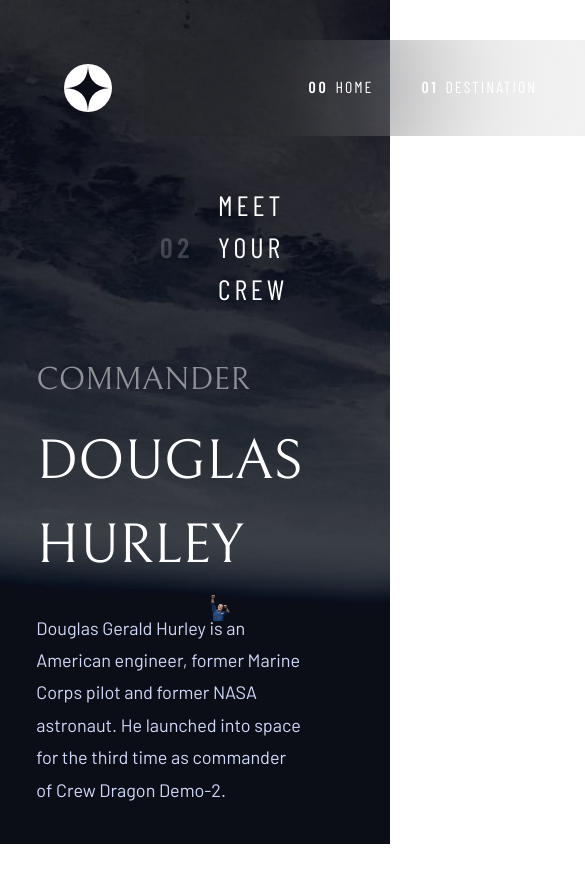
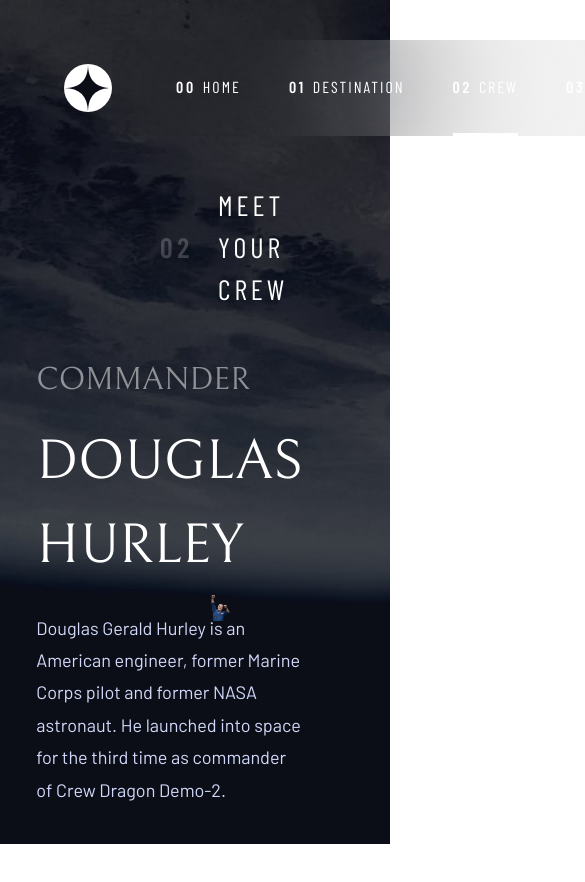
Before and after one commit to payman-hoseini/space-tourism-multi-page, a Next.js app: page /crew in a window 390 px wide. Shown: the top 882 px of the page, 585 px wide, since content can reach past the window. Built offline with nearby package versions, Linux system fonts and the light colour scheme.

Commit message:
responsive home page and destination page 90%

```diff
--- a/src/app/components/desHero.tsx
+++ b/src/app/components/desHero.tsx
@@ -25,24 +25,24 @@
 
     }
     return (
-        <div className="mx-40 mb-12 h-[70%]">
-            <div className="grid grid-cols-2 gap-x-8 h-full  place-content-center">
-                <div>
+        <div className="mx-40 mt-6 lg:mb-12 md:mb-10 h-[70%]">
+            <div className="grid grid-cols-1 lg:grid-cols-2 lg:gap-x-8 lg:h-full  place-content-center">
+                <div className="my-5">
                     <img src={desValue.images.png} alt={desValue.name}/>
                 </div>
-                <div>
+                <div className="md:mt-8 lg:mt-0 md:flex md:flex-col md:items-center lg:block">
                     <div className="flex">
                         <button ref={btnMoonRef} onClick={destSelector} className={`text-white font-Barlow-Condensed tracking-[2px] pb-2 mr-8 border-b-4 border-b-transparent hover:border-b-white/45 duration-700 ${desValue.name == 'Moon' ? "border-b-white" : ""}`}>MOON</button>
                         <button ref={btnMarsRef} onClick={destSelector} className={`text-white font-Barlow-Condensed tracking-[2px] pb-2 mr-8 border-b-4 border-b-transparent hover:border-b-white/45 duration-700 ${desValue.name == 'Mars' ? "border-b-white" : ""}`}>MARS</button>
                         <button ref={btnEurRef} onClick={destSelector} className={`text-white font-Barlow-Condensed tracking-[2px] pb-2 mr-8 border-b-4 border-b-transparent hover:border-b-white/45 duration-700 ${desValue.name == 'Europa' ? "border-b-white" : ""}`}>EUROPA</button>
                         <button ref={btnTitanRef} onClick={destSelector} className={`text-white font-Barlow-Condensed tracking-[2px] pb-2 border-b-4 border-b-transparent hover:border-b-white/45 duration-700 ${desValue.name == 'Titan' ? "border-b-white" : ""}`}>TITAN</button>
                     </div>
-                    <div>
-                        <div className="py-10 border-b border-b-white/30 w-[80%]">
+                    <div className="md:text-center lg:text-start">
+                        <div className="lg:py-10 py-6 border-b border-b-white/30 lg:w-[80%]">
                             <h2 className="text-[100px] leading-normal font-Bellefair text-white">{desValue.name.toUpperCase()}</h2>
                             <p className="text-lg text-Blue-300 font-Barlow text-balance leading-[1.8]">{desValue.description}</p>
                         </div>
-                        <div className="mt-10 flex w-full space-x-6">
+                        <div className="lg:mt-10 md:mt-6 flex w-full space-x-6">
                             <div className="basis-1/2">
                                 <p className="font-Barlow-Condensed text-sm tracking-[2px] text-Blue-300">AVG. DISTANCE</p>
                                 <p className="mt-3 text-white font-Bellefair lead text-[28px]">{desValue.distance.toUpperCase()}</p>
--- a/src/app/components/header.tsx
+++ b/src/app/components/header.tsx
@@ -9,9 +9,9 @@
             <div>
                 <svg xmlns="http://www.w3.org/2000/svg" width="48" height="48"><g fill="none" fillRule="evenodd"><circle cx="24" cy="24" r="24" fill="#FFF"/><path fill="#0B0D17" d="M24 0c0 16-8 24-24 24 15.718.114 23.718 8.114 24 24 0-16 8-24 24-24-16 0-24-8-24-24z"/></g></svg>
             </div>
-            <div className="w-[560px] h-[1px] bg-white bg-opacity-25 ml-16 -mr-8 z-10"></div>
+            <div className="lg:w-[560px] lg:inline-block hidden h-[1px] bg-white bg-opacity-25 ml-16 -mr-8 z-10"></div>
             <div className="bg-transparent/[0.05]">
-                <div className="text-white h-24  w-[736px] flex items-center justify-end px-16 headerb">
+                <div className="text-white h-24  lg:w-[736px] md:w-[640px] flex items-center justify-end px-16 headerb">
                     <TransitionLink className="mr-12 flex items-center h-full border-b-[3px] border-b-transparent  hover:border-b-white/45 duration-700" href="/">
                       <>
                         <span className="font-Barlow-Condensed font-semibold tracking-[2.7px] mr-[7px]">00</span> <span className="font-Barlow-Condensed tracking-[2px]">HOME</span>
--- a/src/app/components/hero.tsx
+++ b/src/app/components/hero.tsx
@@ -4,8 +4,8 @@
 
 export default function Hero(){
     return (
-        <div className="absolute top-[40%] grid grid-cols-2 items-center mx-40 my-32 ">
-            <div>
+        <div className="absolute lg:top-[30%] grid grid-cols-1 lg:place-items-end md:place-items-center lg:grid-cols-2 items-center md:mx-10 lg:mx-40 my-32 ">
+            <div className="md:text-center lg:text-start">
                 <h2 className="text-Blue-300 font-Barlow-Condensed text-[28px] leading-[.336] tracking-[4px]">SO, YOU WANT TO TRAVEL TO</h2>
                 <h2 className="font-Bellefair text-[144px] leading-normal text-white my-6">SPACE</h2>
                 <p className="text-Blue-300 font-Barlow leading-[1.8] text-lg text-balance">Let’s face it; if you want to go to space, you might as well genuinely go to outer space and not hover
--- a/src/app/destination/page.tsx
+++ b/src/app/destination/page.tsx
@@ -12,7 +12,7 @@
       <div className="h-screen bg-Blue-900">
         <div className="destinationBackground h-screen mx-auto max-w-[1440px] transitionPage">
             <Header />
-            <div className="mx-40 mt-12">
+            <div className="lg:mx-40 md:mx-10 lg:mt-12 md:mt-10">
                 <div className="flex items-center">
                     <span className="font-Barlow-Condensed text-white/20 font-bold text-[28px] tracking-[4.72px]">01</span>
                     <h2 className="font-Barlow-Condensed text-[28px] tracking-[4px] text-white ml-6">PICK YOUR DESTINATION</h2>
--- a/src/app/globals.css
+++ b/src/app/globals.css
@@ -35,19 +35,51 @@
     src: url(./../../public//fonts/Barlow/Barlow-Regular.ttf);
 }
 .homeBackground {
-    background: url(./../../public/assets/home/background-home-desktop.jpg);
+    background: url(./../../public/assets/home/background-home-mobile.jpg);
     background-repeat: no-repeat;
     background-position: center;
     background-size:cover
+}
+@media (min-width: 768px) {
+    .homeBackground {
+        background: url(./../../public/assets/home/background-home-tablet.jpg);
+        background-repeat: no-repeat;
+        background-position: center;
+        background-size:cover
+    }
+}
+@media (min-width: 1024px) {
+    .homeBackground {
+        background: url(./../../public/assets/home/background-home-desktop.jpg);
+        background-repeat: no-repeat;
+        background-position: center;
+        background-size:cover
+    }
 }
 .headerb {
     backdrop-filter: blur(80px);
 }
 .destinationBackground {
-    background: url(./../../public/assets/destination/background-destination-desktop.jpg);
+    background: url(./../../public/assets/destination/background-destination-mobile.jpg);
     background-repeat: no-repeat;
     background-position: center;
     background-size:cover
+}
+@media (min-width: 768px) {
+    .destinationBackground {
+        background: url(./../../public/assets/destination/background-destination-tablet.jpg);
+        background-repeat: no-repeat;
+        background-position: center;
+        background-size:cover
+    }
+}
+@media (min-width: 1024px) {
+    .destinationBackground {
+        background: url(./../../public/assets/destination/background-destination-desktop.jpg);
+        background-repeat: no-repeat;
+        background-position: center;
+        background-size:cover
+    }
 }
 .crewBackground {
     background: url(./../../public/assets/crew/background-crew-desktop.jpg);
--- a/src/app/page.tsx
+++ b/src/app/page.tsx
@@ -6,7 +6,7 @@
   return (
     <>
       <div className="h-screen bg-Blue-900">
-          <div className="homeBackground h-screen mx-auto max-w-[1440px] relative transitionPage">
+          <div className="homeBackground h-screen mx-auto max-w-[1440px]  relative transitionPage">
             <Header />
             <Hero />
           </div>
```
